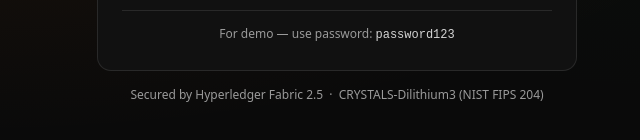
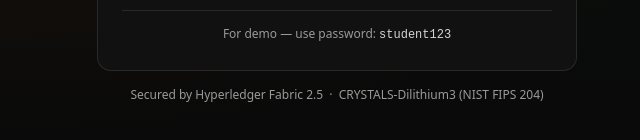
Before and after one commit to Kidkudos77/blockcert, a website: page docs/index.html in a window 1280 px wide. Shown: the part 602-742 px from the top of the page, 303-943 px from the left. Drawn offline with Linux system fonts and the light colour scheme.

Commit message:
Fix: update demo password hint to match actual password

```diff
--- a/docs/index.html
+++ b/docs/index.html
@@ -896,7 +896,7 @@ function setText(el, str) {
       <button class="btn btn-primary btn-full" onclick="doLogin()" aria-label="Sign in to BlockCert">Sign In</button>
       <div class="div"></div>
       <p class="fs12 td" style="text-align:center">
-        For demo — use password: <span class="mono" style="color:var(--text2)">password123</span>
+        For demo — use password: <span class="mono" style="color:var(--text2)">student123</span>
       </p>
     </div>
 
```
Also changed, not shown: gui/index.html (+1 -1 lines).
